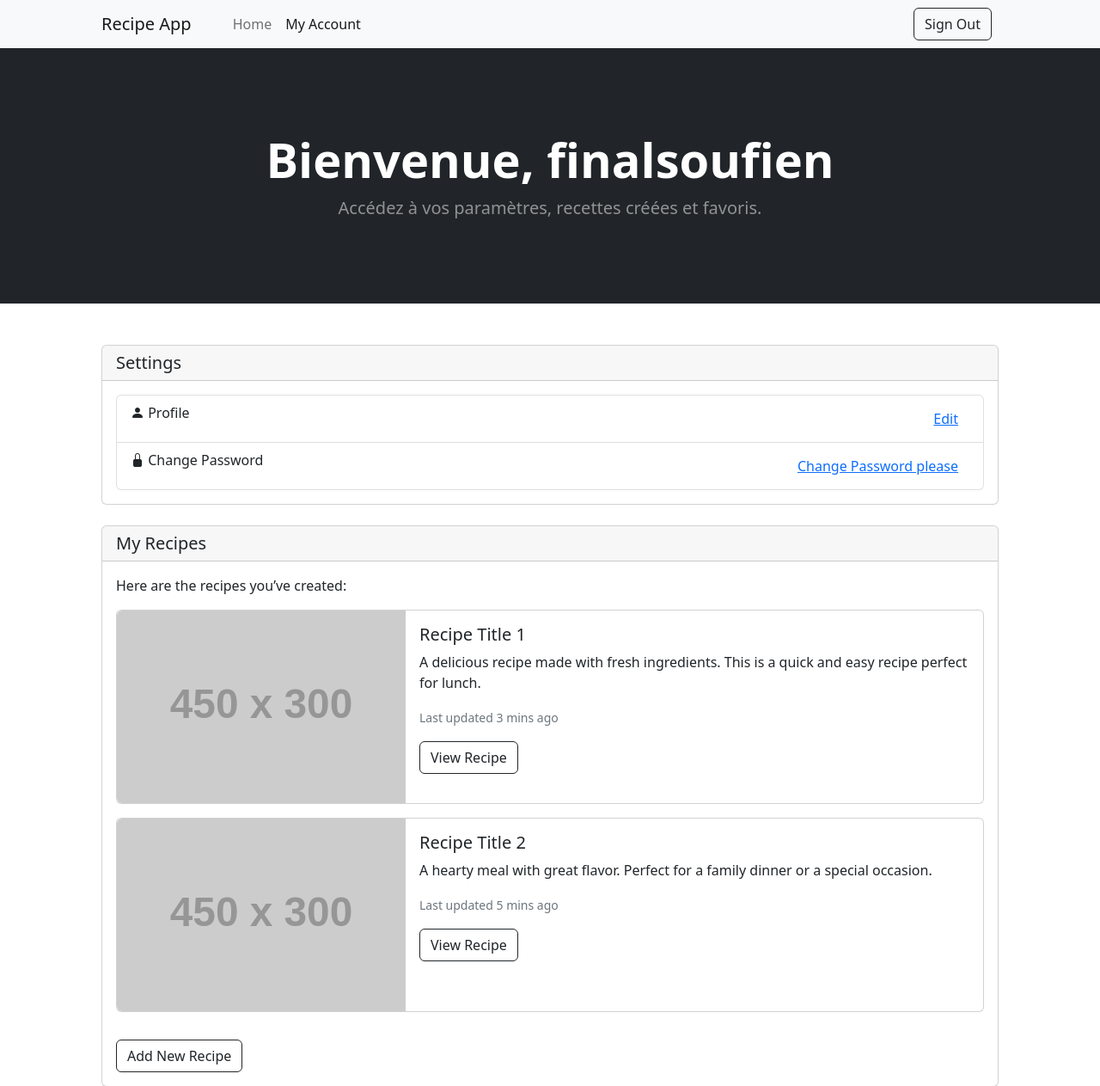
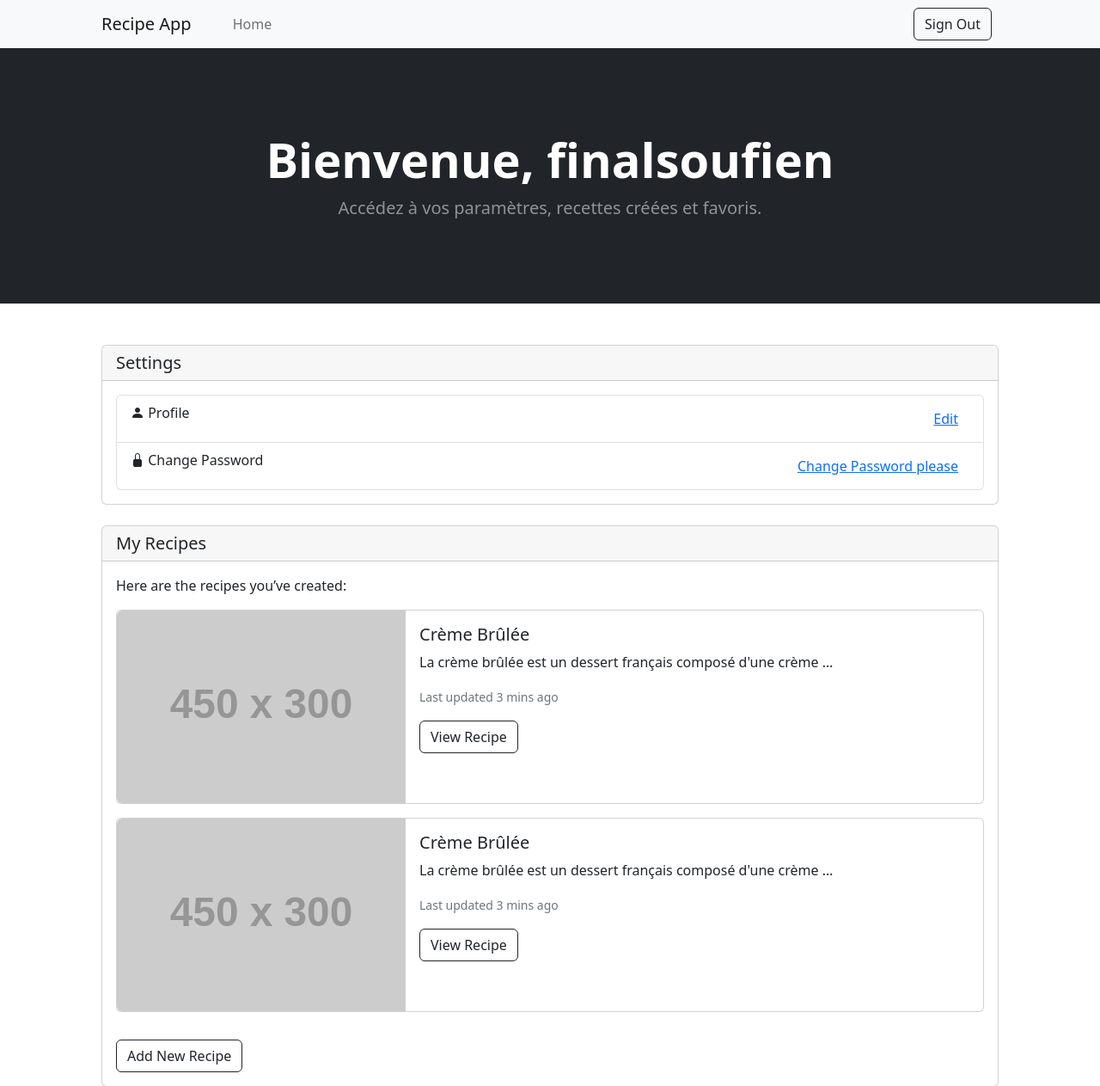
Before and after one commit to Soufiane-coder351/Recipe-App, a Django app: page /user/profile/ in a window 1280 px wide. Shown: the top 1263 px of the page at 86% size. Run offline with Django 5.2, Linux system fonts and the light colour scheme; a user stored in the database is signed in; data comes from the database, SQL or seed files in the repository; both versions use the stored data as it was after the commit; grey boxes labelled with a size stand in for pictures from a placeholder-image service; some libraries are stand-ins or nearby versions.

Commit message:
added the recipes created by the logged in user

```diff
--- a/recipeApp/user/templates/user/profile.html
+++ b/recipeApp/user/templates/user/profile.html
@@ -23,7 +23,6 @@
                 <div class="collapse navbar-collapse" id="navbarSupportedContent">
                     <ul class="navbar-nav me-auto mb-2 mb-lg-0 ms-lg-4">
                         <li class="nav-item"><a class="nav-link" href="{% url 'recipes' %}">Home</a></li>
-                        <li class="nav-item"><a class="nav-link active" aria-current="page" href="#!">My Account</a></li>
                     </ul>
                     <form class="d-flex">
                         <a href="{% url 'logout' %}">
@@ -123,7 +122,7 @@
                         </div>
                         <div class="card-body">
                             <p>Here are the recipes you’ve created:</p>
-
+                            {%for recette in recettes_user%}
                             <!-- Recipe 1 -->
                             <div class="card mb-3">
                                 <div class="row g-0">
@@ -132,32 +131,15 @@
                                     </div>
                                     <div class="col-md-8">
                                         <div class="card-body">
-                                            <h5 class="card-title">Recipe Title 1</h5>
-                                            <p class="card-text">A delicious recipe made with fresh ingredients. This is a quick and easy recipe perfect for lunch.</p>
+                                            <h5 class="card-title">{{recette.title}}</h5>
+                                            <p class="card-text">{{recette.description|truncatewords:10}}</p>
                                             <p class="card-text"><small class="text-muted">Last updated 3 mins ago</small></p>
                                             <button class="btn btn-outline-dark">View Recipe</button>
                                         </div>
                                     </div>
                                 </div>
                             </div>
-
-                            <!-- Recipe 2 -->
-                            <div class="card mb-3">
-                                <div class="row g-0">
-                                    <div class="col-md-4">
-                                        <img src="https://dummyimage.com/450x300/dee2e6/6c757d.jpg" class="img-fluid rounded-start" alt="Recipe 2">
-                                    </div>
-                                    <div class="col-md-8">
-                                        <div class="card-body">
-                                            <h5 class="card-title">Recipe Title 2</h5>
-                                            <p class="card-text">A hearty meal with great flavor. Perfect for a family dinner or a special occasion.</p>
-                                            <p class="card-text"><small class="text-muted">Last updated 5 mins ago</small></p>
-                                            <button class="btn btn-outline-dark">View Recipe</button>
-                                        </div>
-                                    </div>
-                                </div>
-                            </div>
-
+                            {% endfor %}
                             <button class="btn btn-outline-dark mt-3">Add New Recipe</button>
                         </div>
                     </div>
--- a/recipeApp/user/views.py
+++ b/recipeApp/user/views.py
@@ -5,6 +5,7 @@ from django.contrib.auth.forms import UserCreationForm
 from django.contrib.auth import authenticate,login, logout,update_session_auth_hash
 from django.contrib.auth.decorators import login_required
 from django.contrib.auth.models import User
+from recipes.models import Recipe
 
 
 
@@ -101,7 +102,8 @@ def signup_view(request):
 
 @login_required
 def profile_view(request):
-    return render(request, 'user/profile.html')
+    recettes_user = Recipe.objects.filter(user=request.user)
+    return render(request, 'user/profile.html',{'recettes_user':recettes_user})
 
 
 @login_required
@@ -144,7 +146,7 @@ def change_password(request):
         return render(request, 'user/change_password.html', {'errors': errors})
     return render(request, 'user/change_password.html')
 
-
+@login_required
 def logout_view(request):
     logout(request)  # Log the user out
     return redirect('recipes')
```
Also changed, not shown: recipeApp/db.sqlite3.
